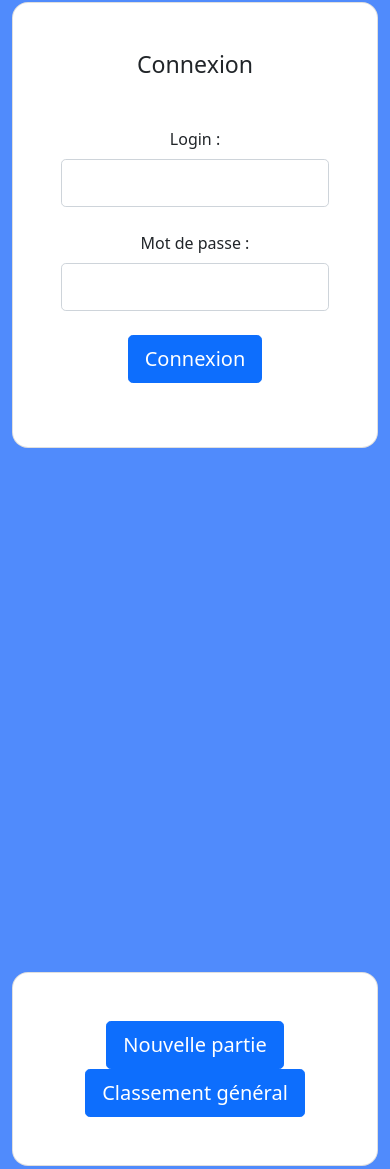
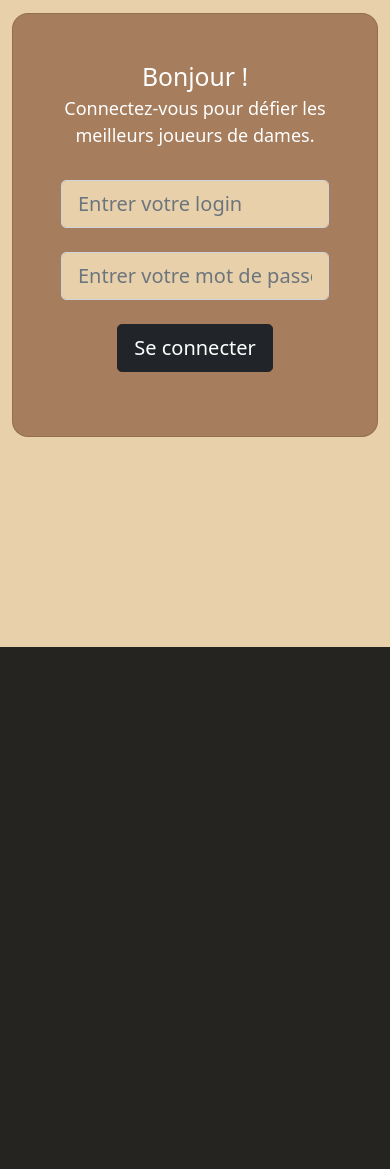
Before and after one commit to PaulineTeoulle/JeuDeDames, a website: page AppCordova/www/index.html in a window 390 px wide. Shown: the part 197-1366 px from the top of the page. After the commit the page ends 844 px from the top, so only its background shows below. Drawn offline with nearby package versions, Linux system fonts and the light colour scheme; some packages are replaced by stand-ins of ours.

Commit message:
Update style

```diff
--- a/AppCordova/www/index.html
+++ b/AppCordova/www/index.html
@@ -53,30 +53,29 @@
     <title>Jeu De Dames</title>
 </head>
 
-<body>
+<body style="background-color: #262421;">
 
-    <section id="log" class="vh-100" style="background-color: #508bfc;">
+    <section id="log" class="vh-100" style="background-color: #E8D0AA;">
         <div class="container py-5 h-100">
             <div class="row d-flex justify-content-center align-items-center h-100">
                 <div class="col-12 col-md-8 col-lg-6 col-xl-5">
-                    <div class="card shadow-2-strong" style="border-radius: 1rem;">
+                    <div class="card shadow-2-strong" style="font-size: large; color: white; background-color: #A67D5D; border-radius: 1rem;">
                         <div class="card-body p-5 text-center">
 
-                            <h3 class="mb-5">Connexion</h3>
-
+                            <h2 class="mb-1">Bonjour !</h2>
+                            <p style="font-size: large; color: white;" class="mb-1" >Connectez-vous pour défier les meilleurs joueurs de dames.</p>
+                            <br/>
                             <div class="form-outline mb-4">
-                                <label class="form-label" for="login">Login :</label>
-                                <input type="email" id="login" class="form-control form-control-lg" />
+                                <input style="background-color: #E8D0AA;" placeholder="Entrer votre login" type="email" id="login" class="form-control form-control-lg" />
                             </div>
 
                             <div class="form-outline mb-4">
-                                <label class="form-label" for="mdp">Mot de passe :</label>
-                                <input type="password" id="mdp" class="form-control form-control-lg" />
+                                <input style="background-color: #E8D0AA;" placeholder="Entrer votre mot de passe" type="password" id="mdp" class="form-control form-control-lg" />
                             </div>
 
                             <!-- Checkbox -->
 
-                            <button class="btn btn-primary btn-lg btn-block" type="button" id="AuthButton" onclick="authentification()">Connexion</button>
+                            <button class="btn btn-dark btn-lg btn-block" type="button" id="AuthButton" onclick="authentification()">Se connecter</button>
                             <p id="messageServeur"></p>
 
                         </div>
@@ -86,14 +85,14 @@
         </div>
     </section>
 
-    <section id="choix" id="log" class="vh-100" style="background-color: #508bfc;">
+    <section  id="choix" id="log" class="vh-100" style=" display: none;background-color: #E8D0AA;">
         <div class="container py-5 h-100">
             <div class="row d-flex justify-content-center align-items-center h-100">
                 <div class="col-12 col-md-8 col-lg-6 col-xl-5">
-                    <div class="card shadow-2-strong" style="border-radius: 1rem;">
+                    <div class="card shadow-2-strong" style="font-size: large; color: white; background-color: #A67D5D; border-radius: 1rem;">
                         <div class="card-body p-5 text-center">
-                            <button class="btn btn-primary btn-lg btn-block" type="button" id="nGame" onclick="handleNewGame()">Nouvelle partie</button>
-                            <button class="btn btn-primary btn-lg btn-block" type="button" id="class" onclick="displayClassement()">Classement général</button>
+                            <button style="margin:5px; width: -webkit-fill-available;" class="btn btn-dark btn-lg btn-block" type="button" id="nGame" onclick="handleNewGame()">Nouvelle partie</button>
+                            <button style="margin:5px; width: -webkit-fill-available;" class="btn btn-dark btn-lg btn-block" type="button" id="class" onclick="displayClassement()">Classement général</button>
                         </div>
                     </div>
                 </div>
```
